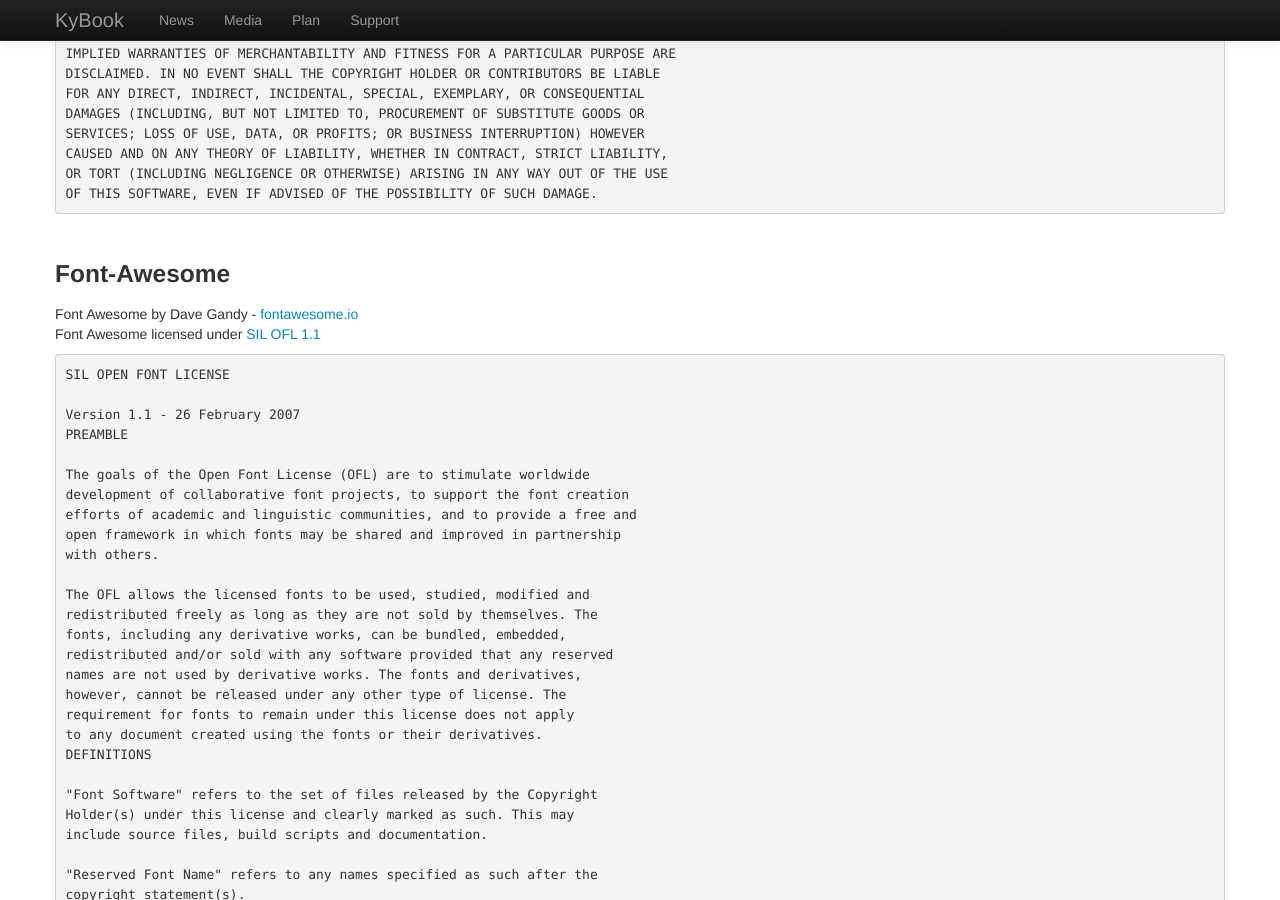
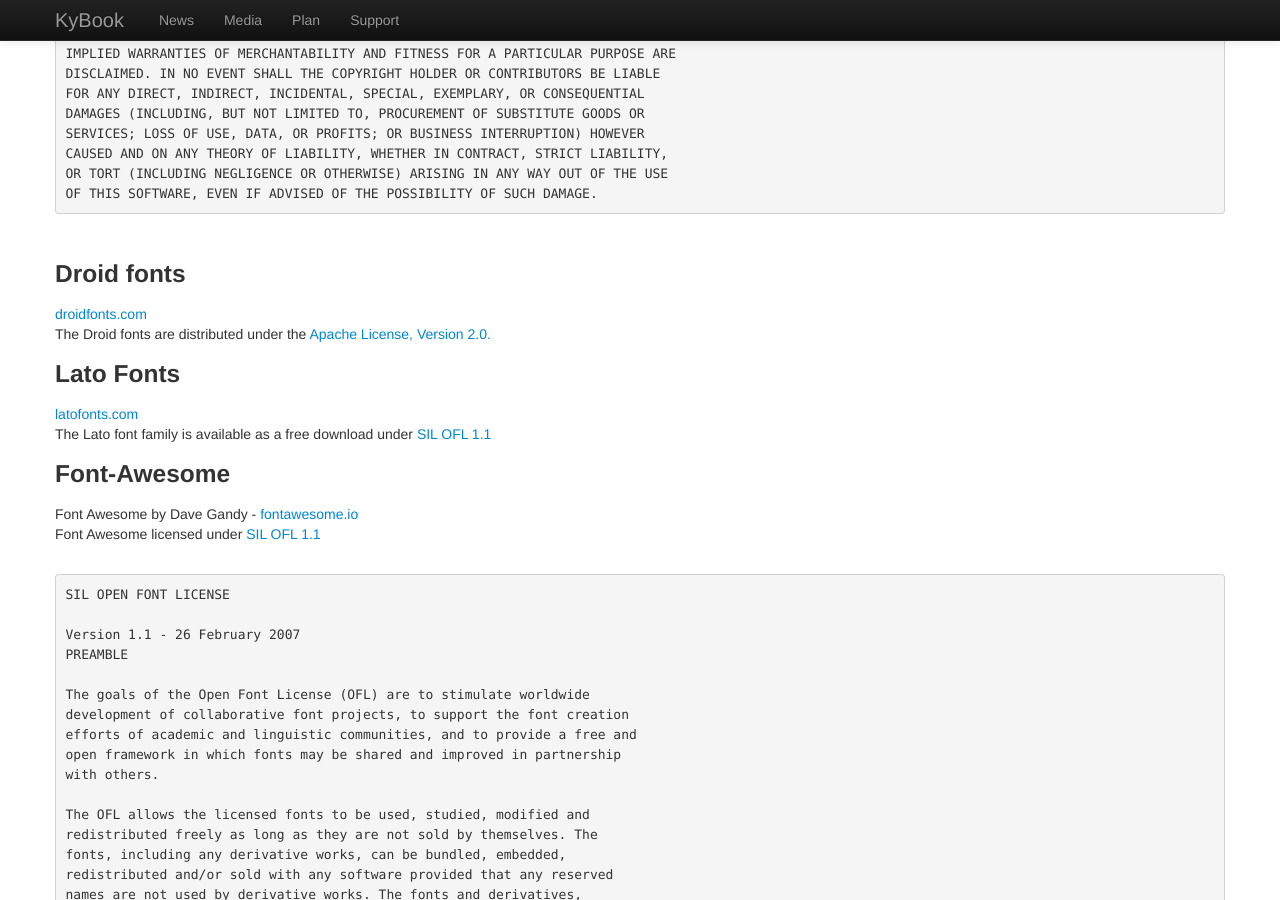
Before and after one commit to kolyvan/kolyvan.github.com, a Jekyll site: the page built from kybook/licensing.html, in a window 1280 px wide and 900 px high, scrolled down 7031 px. Built offline with Jekyll 4.4.1, drawn with Linux system fonts in a browser that asks for light colours; nearby versions of some CDN libraries.

Commit message:
update news

```diff
--- a/kybook/licensing.html
+++ b/kybook/licensing.html
@@ -349,10 +349,26 @@
 <br />
 
 <div>
+<h3>Droid fonts</h3>
+<div><a href="http://www.droidfonts.com/">droidfonts.com</a></div>
+<p>The Droid fonts are distributed under the <a href="http://www.apache.org/licenses/LICENSE-2.0">Apache License, Version 2.0.</a></p>
+</div>
+
+<div>
+<h3>Lato Fonts</h3>
+<div><a href="http://www.latofonts.com">latofonts.com</a></div>
+<p>The Lato font fam­ily is avail­able as a free down­load under  <a href="http://scripts.sil.org/OFL">SIL OFL 1.1</a></p>
+</div>
+
+<div>
 <h3>Font-Awesome</h3>
 <div>Font Awesome by Dave Gandy - <a href="http://fontawesome.io">fontawesome.io</a></div>
+<p>Font Awesome licensed under <a href="http://scripts.sil.org/OFL">SIL OFL 1.1</a></p>
+</div>
 
-<p>Font Awesome licensed under <a href="http://scripts.sil.org/OFL">SIL OFL 1.1</a></p>
+<br />
+
+<div>
 <pre>
 SIL OPEN FONT LICENSE
 
```
Also changed, not shown: kybook/news/_posts/2013-07-27-version50.html (added, +14 -0 lines).
